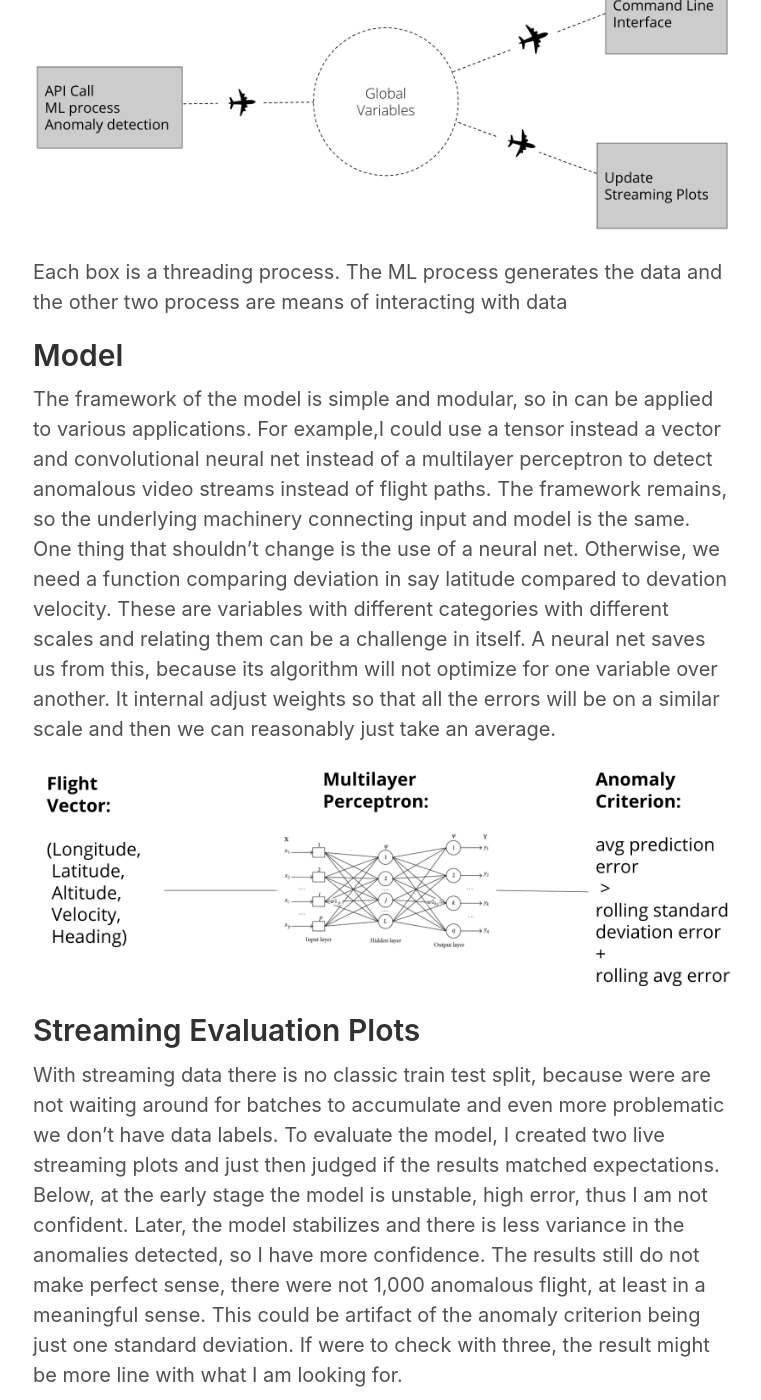
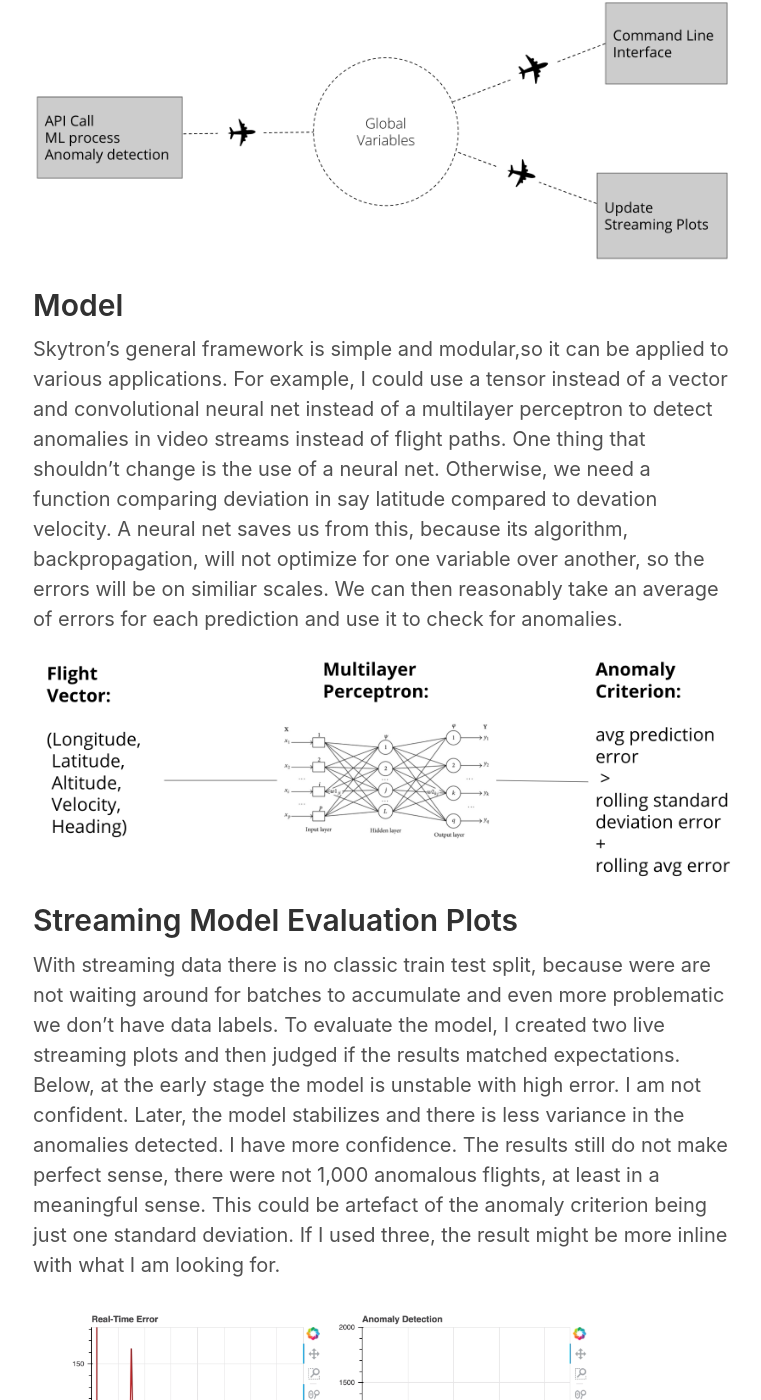
Before and after one commit to Andrewjportal/Andrewjportal.github.io, a Jekyll site: the page built from _posts/2019-03-25-Skytron.md, in a window 1280 px wide and 1400 px high, scrolled down 1647 px. Shown: the whole window, without its empty margins (257-1018 px from the left). Built offline with Jekyll 4.4.1, drawn with Linux system fonts in a browser that asks for light colours; some of the changed text lies outside the part shown.

Commit message:
grammer correction

```diff
--- a/_posts/2019-03-25-Skytron.md
+++ b/_posts/2019-03-25-Skytron.md
@@ -4,33 +4,34 @@
 ---
 ***
 ## Overview
-Skytron was built to detect anomalous flight paths in the Open Sky Network. However, it has a general use as a pipeline to analyze data as a stream and to train a model as a stream.
+Skytron was built to detect anomalous flight paths. However,it has a general use as a pipeline to analyze data as a stream and to train a model as a stream. Skytron learns to predict flight paths using the real time data from the Open Sky Network. With the premise that anomalous flights will be harder to predict, the model logs anomalies based on prediction error.
 
 ## Stream Vs Batch
-Anomaly detection is best in real time, as stream. If there is problem, the more time passes the greater the potential cost to fix. If you already have data as stream, then train the model as stream for the same consideration, timeliness. Rather than wait for a sufficiently sized batch, just hit the ground running and train each piece of data as it comes in. This also all saves on storage, because rather than train on singular large batch, the model trains as continuous loop overwriting a small piece of data.
+Skytron’s real-time anomaly detection allows immediate detection of problems and thus faster (cheaper) error correction. In the absence of historical data, rather than wait for a sufficiently sized batch you can hit the ground running and train off each piece of data as it comes in. This also saves on storage, because instead of requiring a large stored batch of training data, the model trains as a loop, continuously overwriting a small pool of data.
+
 
 
 ## Training Loop
-The training loop makes an API call to the Open Sky Network collecting a flight vector (Longitude, Latitude, Altitude, Velocity, Heading) for ever flight in the network, waits 10 seconds and collect a second set of vectors, then trains on the two set; then predicts off the second set and overwrites the first for new set, evaluates prediction against new set, log errors, overwrites second set with newer set and repeats by train on the two new sets. In case this process was not clear, see the diagram below.
+The training loop makes an API call to the Open Sky Network collecting a flight vector (Longitude, Latitude, Altitude, Velocity, Heading) for every flight in the network; waits 10 seconds to collect a second set of vectors; then trains on the two sets; then predicts off the second set and overwrites the first for new set, evaluates prediction against new set, log errors, overwrites second set with newer set and repeats by training on the two new sets. To help clairfy, see the diagram below.
 
 ![Image test]({{ site.url }}/images/stream-learn.png)
 
 
 ## Threading
-While the training loop runs, I want extract information from model, such view current anomalies, extract a dictionary of all anomalies detected and the trained model once it has stabilized. Also, I want to  display a streaming set of plots for model evaluation. Threading enables these process to run in tandem on the same set of variables. If needed, please see this diagram I made.
+While the training loop runs, I want to view current anomalies, extract a dictionary of all anomalies detected and extract the trained model once stable. I also want to display a streaming set of plots for model evaluation. Threading enables these process to run concurrently on the same set of variables. My diagram below may be helpful. Each box is an individual thread. I can extract from the Global variables in two ways...
+
 
 ![Image test]({{ site.url }}/images/tech-d.png)
-Each box is a threading process. The ML process generates the data and the other two process are means of interacting with data
 
 
 ## Model
-The framework of the model is simple and modular, so in can be applied to various applications. For example,I could use a tensor instead a vector and convolutional neural net instead of a multilayer perceptron to detect anomalous video streams instead of flight paths. The framework remains, so the underlying machinery connecting input and model is the same. One thing that shouldn't change is the use of a neural net. Otherwise, we need a function comparing deviation in say latitude compared to devation velocity. These are variables with different categories with different scales and relating them can be a challenge in itself.  A neural net saves us from this, because its algorithm will not optimize for one variable over another. It internal adjust weights so that all the errors will be on a similar scale and then we can reasonably just take an average.
+Skytron’s general framework is simple and modular,so it can be applied to various applications. For example, I could use a tensor instead of a vector and convolutional neural net instead of a multilayer perceptron to detect anomalies in video streams instead of flight paths. One thing that shouldn't change is the use of a neural net. Otherwise, we need a function comparing deviation in say latitude compared to devation velocity. A neural net saves us from this, because its algorithm, backpropagation, will not optimize for one variable over another, so the errors will be on similiar scales. We can then reasonably take an average of errors for each prediction and use it to check for anomalies.
 
 ![Image test]({{ site.url }}/images/model.png)
 
 
-## Streaming Evaluation Plots
-With streaming data there is no classic train test split, because were are not waiting around for batches to accumulate and even more problematic we don't have data labels. To evaluate the model, I created two live streaming plots and just then judged if the results matched expectations. Below, at the early stage the model is unstable, high error, thus I am not confident. Later, the model stabilizes and there is less variance in the anomalies detected, so I have more confidence. The results still do not make perfect sense, there were not 1,000 anomalous flight, at least in a meaningful sense. This could be artifact of the anomaly criterion being just one standard deviation. If were to check with three, the result might be more line with what I am looking for.
+## Streaming Model Evaluation Plots
+With streaming data there is no classic train test split, because were are not waiting around for batches to accumulate and even more problematic we don't have data labels. To evaluate the model, I created two live streaming plots and then judged if the results matched expectations. Below, at the early stage the model is unstable with high error. I am not confident. Later, the model stabilizes and there is less variance in the anomalies detected. I have more confidence. The results still do not make perfect sense, there were not 1,000 anomalous flights, at least in a meaningful sense. This could be artefact of the anomaly criterion being just one standard deviation. If I used three, the result might be more inline with what I am looking for.
 
 ![Image test]({{ site.url }}/images/plots2.png)
 
```
Also changed, not shown: _posts/2019-02-22-Catboosterization.md (+1 -1 lines), _posts/2019-03-08-YouTopics.md (+10 -7 lines).
